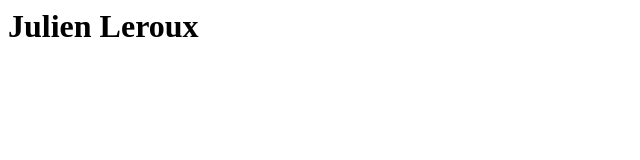
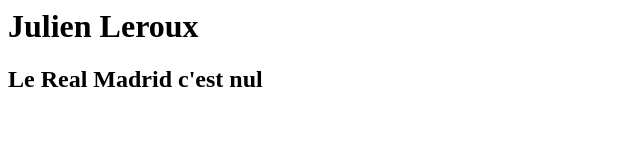
Before and after one commit to j12l/j12l.github.io, a plain HTML site: page index.html in a window 1280 px wide. Shown: the whole page, without its empty margins (0-640 px from the left). Drawn offline with Linux system fonts and the light colour scheme.

Commit message:
First commit

```diff
--- a/index.html
+++ b/index.html
@@ -1 +1,2 @@
 <h1> Julien Leroux </h1>
+<h2> Le Real Madrid c'est nul </h2>
```
